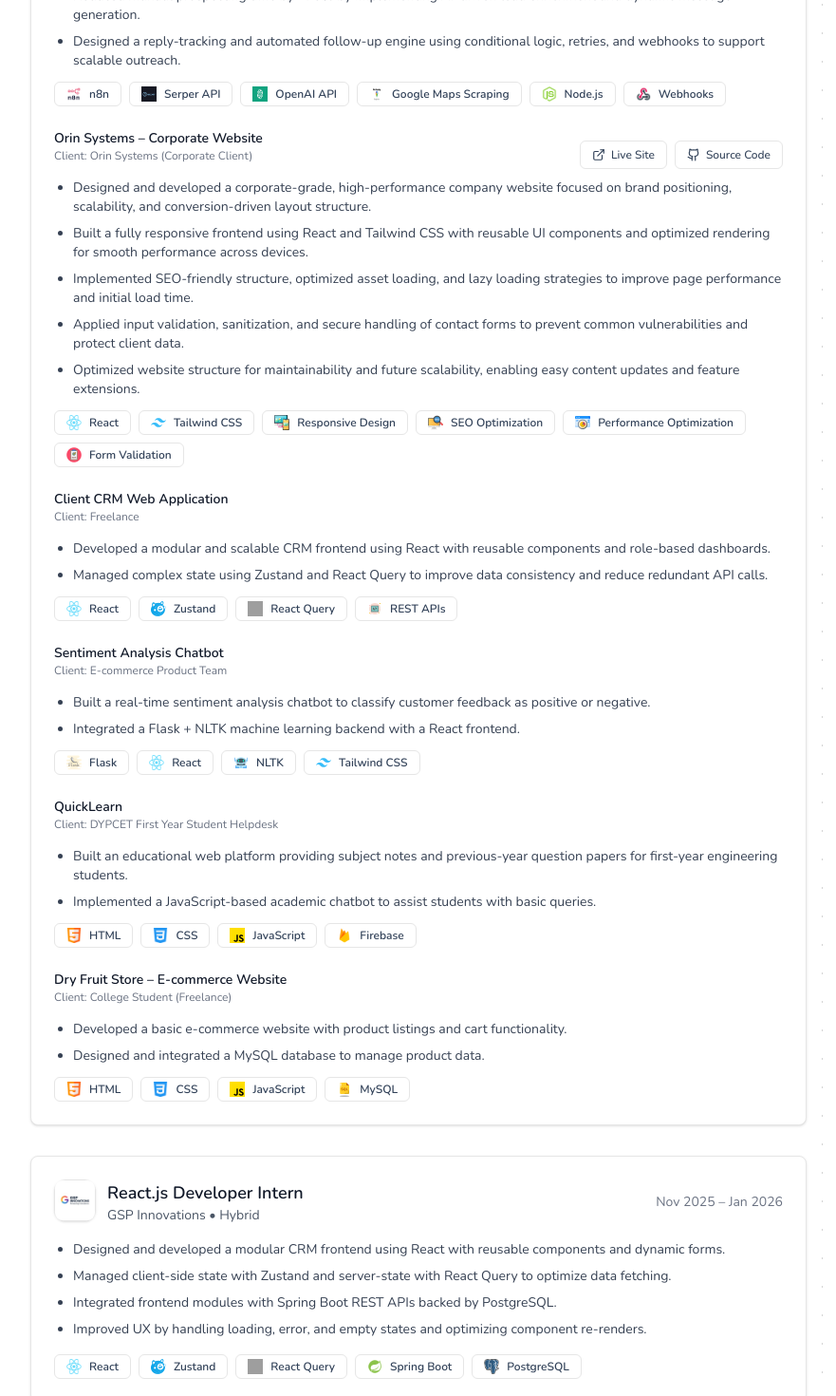
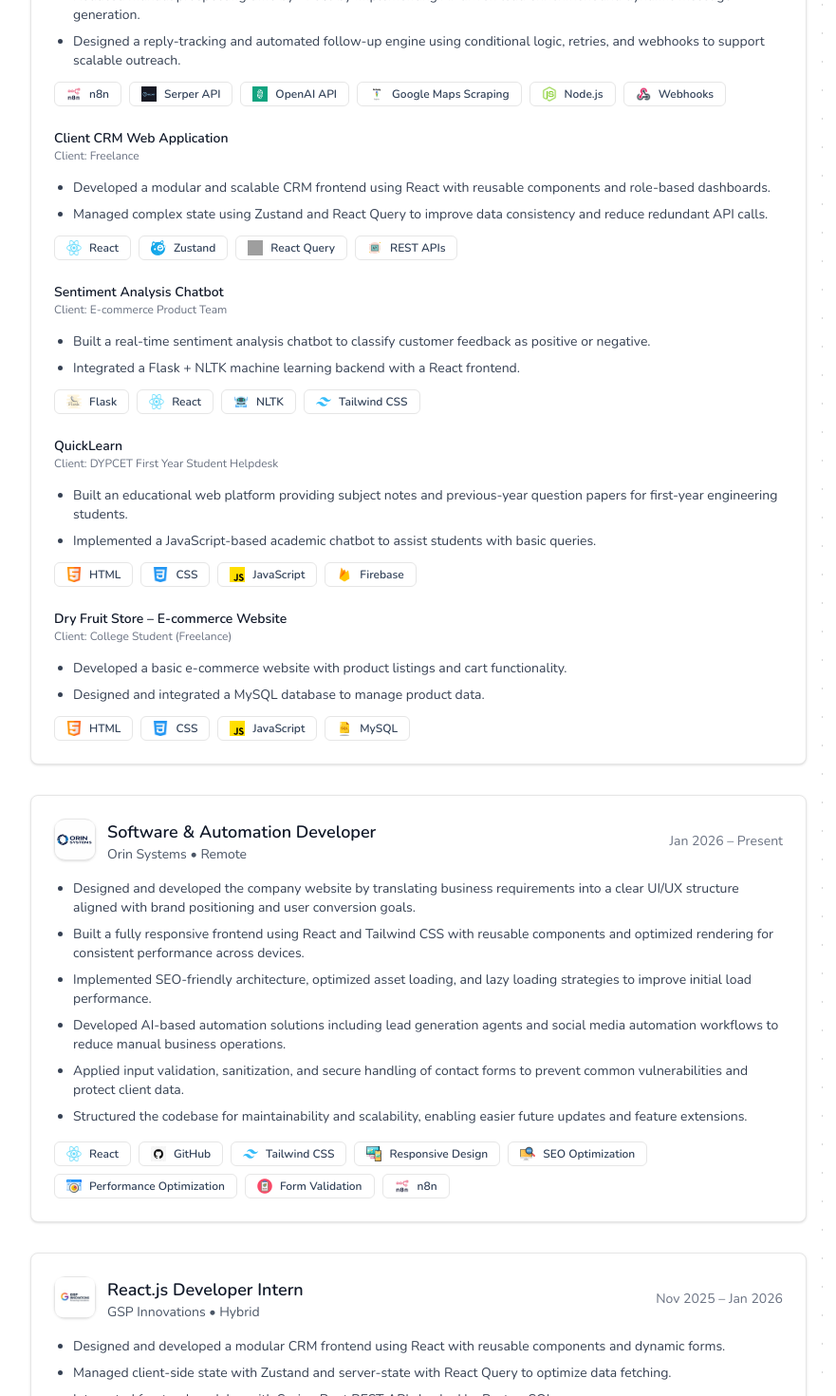
Before and after one commit to prathmesh-sargar/prathmesh.tech, a React (Vite) app: page /experience in a window 1280 px wide. Shown: the part 520-1990 px from the top of the page at 95% size, without its empty margins (199-1080 px from the left). Built offline with nearby package versions, Linux system fonts and the light colour scheme; grey boxes are pictures that could not be loaded; a web font is replaced by a local one.

Commit message:
added orin systems experience

```diff
--- a/src/data/experienceData.js
+++ b/src/data/experienceData.js
@@ -1,6 +1,7 @@
 import collabV from "../assets/companyLogo/collabV.jpg";
 import gspInnovations from "../assets/companyLogo/jsp.jpg";
 import freelance from "../assets/companyLogo/freelancer.jpg";
+import orinSystemsLogo from "../assets/companyLogo/orinSystemsLogo.jpeg";
 
 export const ExperienceData = [
   {
@@ -33,27 +34,6 @@ export const ExperienceData = [
           "Email Automation",
         ],
       },
-      {
-  name: "Orin Systems – Corporate Website",
-  client: "Orin Systems (Corporate Client)",
-  liveUrl: "https://orin-systems.vercel.app/",
-  githubUrl: "https://github.com/prathmesh-sargar/ORIN-SYSTEMS",
-  description: [
-    "Designed and developed a corporate-grade, high-performance company website focused on brand positioning, scalability, and conversion-driven layout structure.",
-    "Built a fully responsive frontend using React and Tailwind CSS with reusable UI components and optimized rendering for smooth performance across devices.",
-    "Implemented SEO-friendly structure, optimized asset loading, and lazy loading strategies to improve page performance and initial load time.",
-    "Applied input validation, sanitization, and secure handling of contact forms to prevent common vulnerabilities and protect client data.",
-    "Optimized website structure for maintainability and future scalability, enabling easy content updates and feature extensions.",
-  ],
-  technologies: [
-    "React",
-    "Tailwind CSS",
-    "Responsive Design",
-    "SEO Optimization",
-    "Performance Optimization",
-    "Form Validation",
-  ],
-},
       {
         name: "Client CRM Web Application",
         client: "Freelance",
@@ -93,6 +73,33 @@ export const ExperienceData = [
     ],
   },
 
+   {
+  id: "orin-systems",
+  role: "Software & Automation Developer",
+  company: "Orin Systems",
+  companyLogo: orinSystemsLogo, // import this like your other logos
+  type: "Remote",
+  date: "Jan 2026 – Present",
+  location: "Remote",
+  bullets: [
+  "Designed and developed the company website by translating business requirements into a clear UI/UX structure aligned with brand positioning and user conversion goals.",
+  "Built a fully responsive frontend using React and Tailwind CSS with reusable components and optimized rendering for consistent performance across devices.",
+  "Implemented SEO-friendly architecture, optimized asset loading, and lazy loading strategies to improve initial load performance.",
+  "Developed AI-based automation solutions including lead generation agents and social media automation workflows to reduce manual business operations.",
+  "Applied input validation, sanitization, and secure handling of contact forms to prevent common vulnerabilities and protect client data.",
+  "Structured the codebase for maintainability and scalability, enabling easier future updates and feature extensions."
+],
+  technologies: [
+    "React",
+    "GitHub",
+    "Tailwind CSS",
+    "Responsive Design",
+    "SEO Optimization",
+    "Performance Optimization",
+    "Form Validation",
+    "n8n"
+  ]
+},
   {
     id: "intern-gsp",
     role: "React.js Developer Intern",
@@ -115,7 +122,6 @@ export const ExperienceData = [
       "PostgreSQL",
     ],
   },
-
   {
     id: "intern-collab",
     role: "Software Trainee Intern",
```
Also changed, not shown: src/assets/companyLogo/orinSystemsLogo.jpeg (added).
